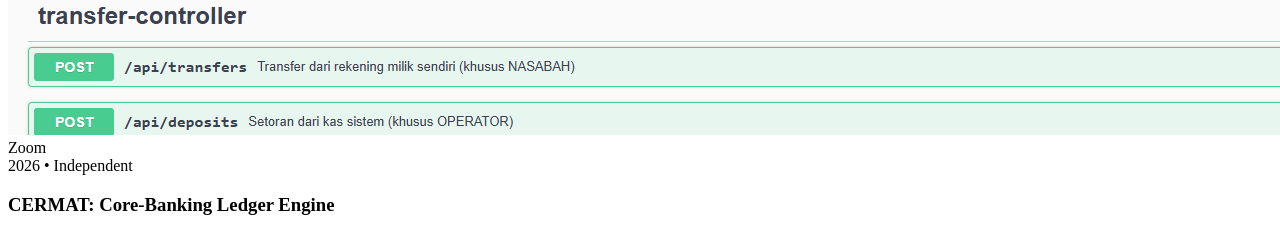
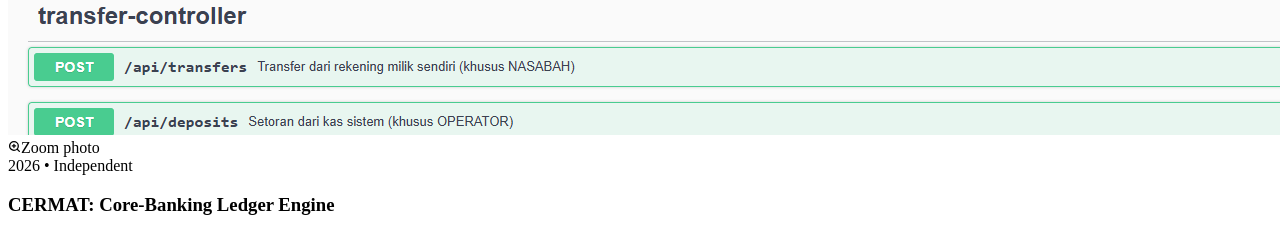
Before and after one commit to syubidin/portfolio-react, a React (Vite) app: page / in a window 1280 px wide. Shown: the part 1860-2089 px from the top of the page. Built offline with nearby package versions, Linux system fonts and the light colour scheme; the HTML template or start-up script is replaced by a standard one.

Commit message:
feat: replace emojis with clean SVG icons for play, zoom, and replay in works section

```diff
--- a/src/components/Work.jsx
+++ b/src/components/Work.jsx
@@ -3,6 +3,26 @@ import S from '../content.js';
 import Section from './Section.jsx';
 import Reveal from './Reveal.jsx';
 import SkillIcon from './SkillIcon.jsx';
+
+const PlayIcon = () => (
+  <svg className="hint-icon" viewBox="0 0 24 24" width="13" height="13" aria-hidden="true">
+    <path fill="currentColor" d="M8 5.14v13.72a1 1 0 001.5.86l11-6.86a1 1 0 000-1.72l-11-6.86A1 1 0 008 5.14z" />
+  </svg>
+);
+
+const ZoomIcon = () => (
+  <svg className="hint-icon" viewBox="0 0 24 24" width="13" height="13" aria-hidden="true">
+    <path fill="none" stroke="currentColor" strokeWidth="2.4" strokeLinecap="round" strokeLinejoin="round" d="M21 21l-4.35-4.35M19 11a8 8 0 11-16 0 8 8 0 0116 0z" />
+    <path fill="none" stroke="currentColor" strokeWidth="2.4" strokeLinecap="round" d="M11 8v6M8 11h6" />
+  </svg>
+);
+
+const ReplayIcon = () => (
+  <svg className="replay-icon" viewBox="0 0 24 24" width="13" height="13" aria-hidden="true">
+    <path fill="none" stroke="currentColor" strokeWidth="2.4" strokeLinecap="round" strokeLinejoin="round" d="M1 4v6h6M23 20v-6h-6" />
+    <path fill="none" stroke="currentColor" strokeWidth="2.4" strokeLinecap="round" strokeLinejoin="round" d="M20.49 9A9 9 0 005.64 5.64L1 10m22 4l-4.64 4.36A9 9 0 013.51 15" />
+  </svg>
+);
 
 const Btn = ({ label, href }) =>
   href
@@ -197,10 +217,23 @@ function ProjectMedia({ project, isModal = false, onZoom }) {
         />
       )}
 
-      {/* Replay or Zoom indicator */}
+      {/* Replay or Zoom indicator with crisp SVG icons */}
       {!isModal && !hasNoImage && (
         <span className="shot-hint" aria-hidden="true">
-          {showVideo || showGif ? '▶ Video playing • Zoom' : 'Zoom'}
+          {showVideo || showGif ? (
+            <>
+              <PlayIcon />
+              <span>Video playing</span>
+              <span className="hint-sep">•</span>
+              <ZoomIcon />
+              <span>Zoom</span>
+            </>
+          ) : (
+            <>
+              <ZoomIcon />
+              <span>Zoom photo</span>
+            </>
+          )}
         </span>
       )}
 
@@ -211,7 +244,8 @@ function ProjectMedia({ project, isModal = false, onZoom }) {
           onClick={handleReplay}
           aria-label="Replay preview video"
         >
-          ↺ Replay preview
+          <ReplayIcon />
+          <span>Replay preview</span>
         </button>
       )}
     </div>
--- a/src/styles.css
+++ b/src/styles.css
@@ -93,8 +93,10 @@ footer{padding:1.6rem 5vw;font-weight:800;font-size:.85rem;display:grid;gap:.6re
 
 /* Zoom Hint on Screenshot */
 .shot{cursor:pointer}
-.shot-hint{position:absolute;right:8px;bottom:8px;background:var(--fg);color:var(--bg);padding:4px 8px;font-size:.75rem;font-weight:900;opacity:0;transition:opacity .2s;z-index:2}
-.shot:hover .shot-hint{opacity:1}
+.shot-hint{position:absolute;right:8px;bottom:8px;background:var(--fg);color:var(--bg);padding:5px 9px;font-size:.75rem;font-weight:900;opacity:0;transition:opacity .2s;z-index:2;display:inline-flex;align-items:center;gap:5px;line-height:1}
+.shot-hint svg{display:inline-block;vertical-align:middle;flex-shrink:0}
+.hint-sep{opacity:.6;margin:0 1px}
+.shot:hover:not(.no) .shot-hint{opacity:1}
 
 /* Case Study & Details Button */
 .bt-case{border-color:var(--ac);color:var(--ac);cursor:pointer}
@@ -117,7 +119,8 @@ footer{padding:1.6rem 5vw;font-weight:800;font-size:.85rem;display:grid;gap:.6re
 /* Architecture & Details Modal Video Preview Frame */
 .modal-preview{position:relative;width:100%;aspect-ratio:16/9;border:3px solid var(--fg);box-shadow:8px 8px 0 var(--ac);overflow:hidden;margin-bottom:1.5rem;background:#050505;cursor:pointer}
 .modal-preview img,.modal-preview video{position:absolute;inset:0;width:100%;height:100%;object-fit:contain;object-position:center;display:block}
-.preview-replay-btn{position:absolute;bottom:10px;right:10px;z-index:4;background:var(--fg);color:var(--bg);border:2px solid var(--bg);font:inherit;font-size:.75rem;font-weight:900;padding:6px 12px;cursor:pointer;transition:all .2s}
+.preview-replay-btn{position:absolute;bottom:10px;right:10px;z-index:4;background:var(--fg);color:var(--bg);border:2px solid var(--bg);font:inherit;font-size:.75rem;font-weight:900;padding:6px 12px;cursor:pointer;transition:all .2s;display:inline-flex;align-items:center;gap:6px;line-height:1}
+.preview-replay-btn svg{display:inline-block;vertical-align:middle;flex-shrink:0}
 .preview-replay-btn:hover{background:var(--ac);color:var(--on);border-color:var(--on)}
 
 /* Lightbox */
```
